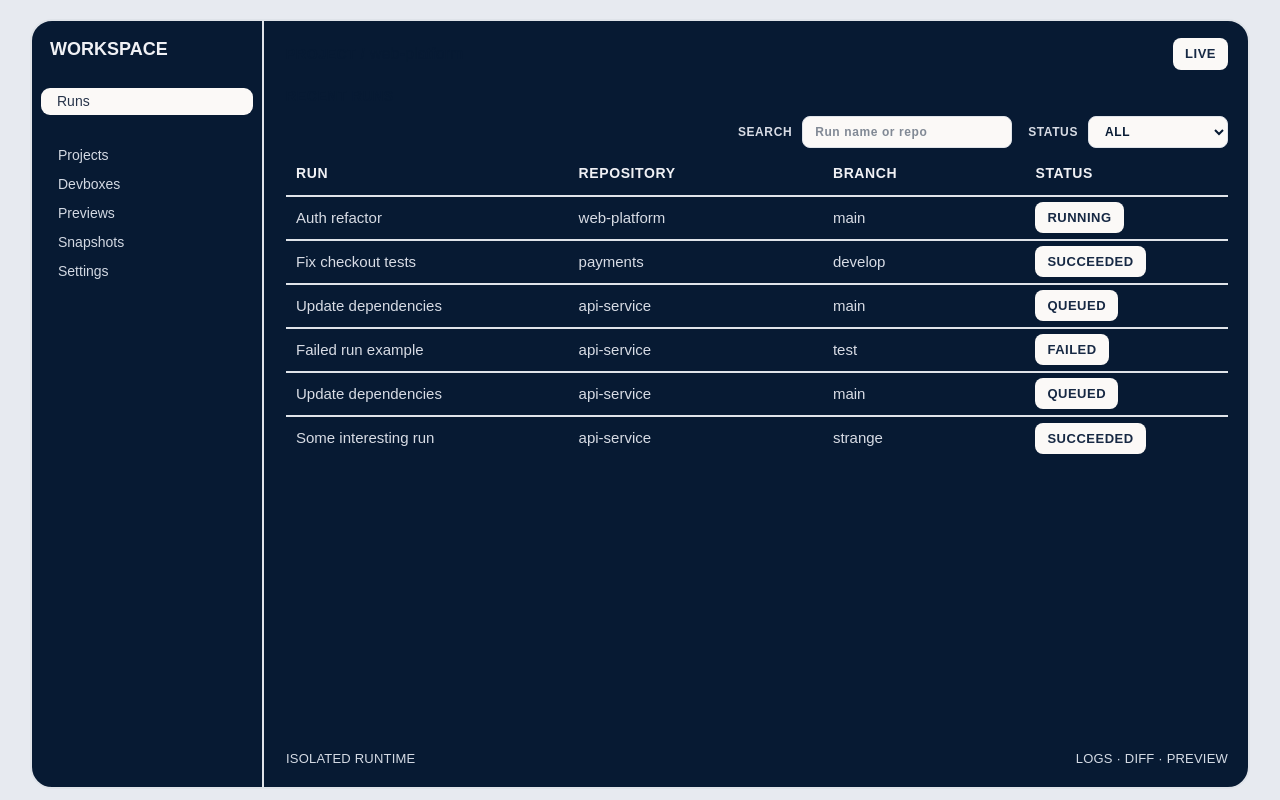
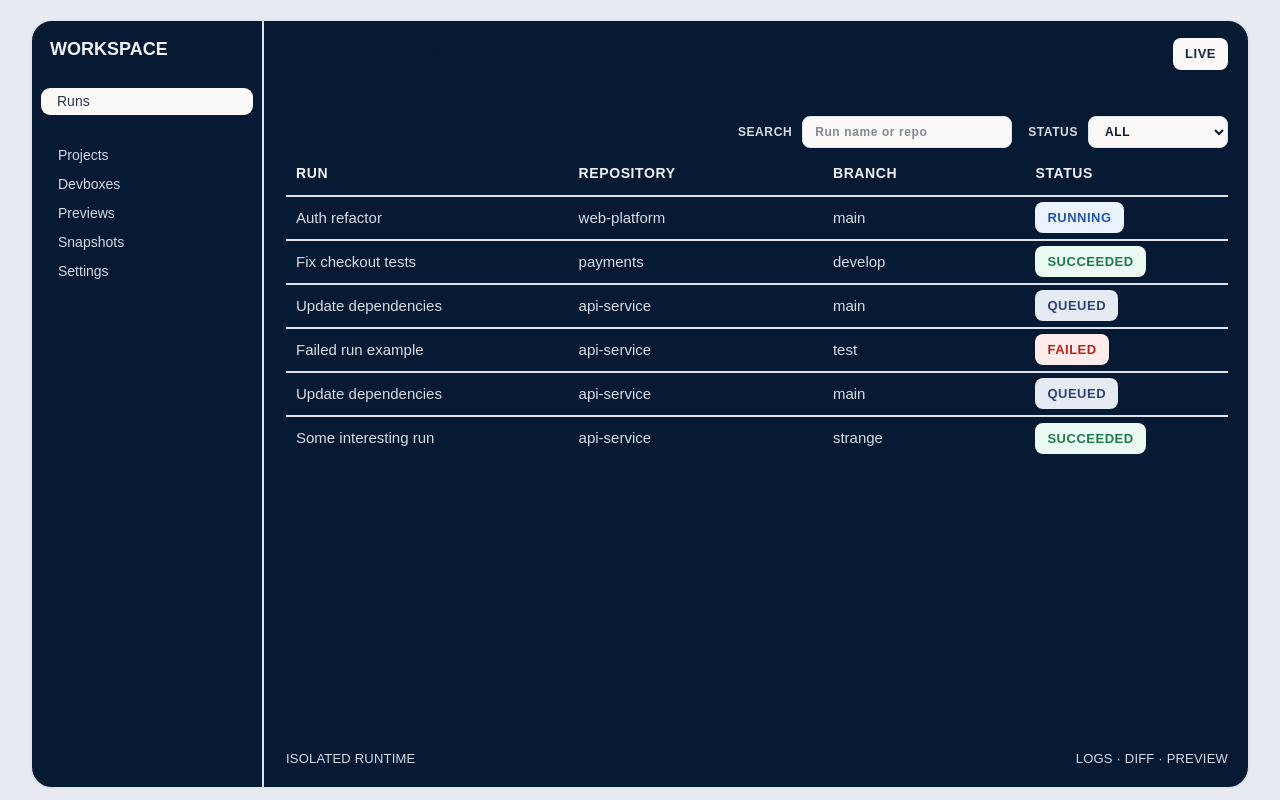
Before and after one commit to LogotipX/runforge-test-task-ai-dashboard, a Next.js app: page /runs in a window 1280 px wide. Built offline with nearby package versions, Linux system fonts and the light colour scheme.

Commit message:
feat: add color scheme for statuses

```diff
--- a/src/entities/AIRun/index.tsx
+++ b/src/entities/AIRun/index.tsx
@@ -1,4 +1,12 @@
-import { Run } from "@/shared/types/ai-runs";
+import { Run, RunStatus } from "@/shared/types/ai-runs";
+import "./ui/styles.scss";
+
+const statusClassMap: Record<RunStatus, string> = {
+  [RunStatus.queued]: "status-badge--queued",
+  [RunStatus.running]: "status-badge--running",
+  [RunStatus.succeeded]: "status-badge--succeeded",
+  [RunStatus.failed]: "status-badge--failed",
+};
 
 export default function AIRun(Job: Run) {
   return (
@@ -8,7 +16,9 @@ export default function AIRun(Job: Run) {
       <td scope="col">{Job.branch}</td>
 
       <td scope="col">
-        <span className="status-badge">{Job.status}</span>
+        <span className={`status-badge ${statusClassMap[Job.status]}`}>
+          {Job.status}
+        </span>
       </td>
     </>
   );
--- /dev/null
+++ b/src/entities/AIRun/ui/styles.scss
@@ -0,0 +1,21 @@
+.status-badge {
+  &--queued {
+    background: #e6eaf3;
+    color: #2c466f;
+  }
+
+  &--running {
+    background: #eaf3ff;
+    color: #2456a8;
+  }
+
+  &--succeeded {
+    background: #eaf9f1;
+    color: #1f7a4d;
+  }
+
+  &--failed {
+    background: #fdeceb;
+    color: #b3261e;
+  }
+}
```
